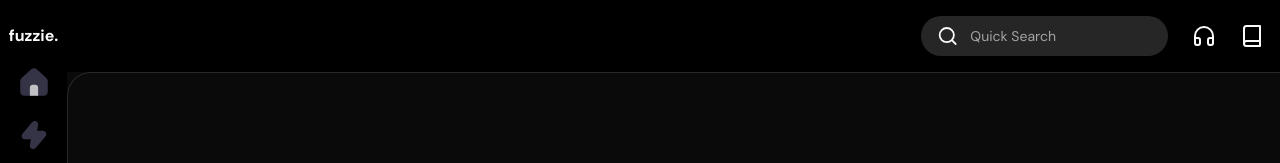
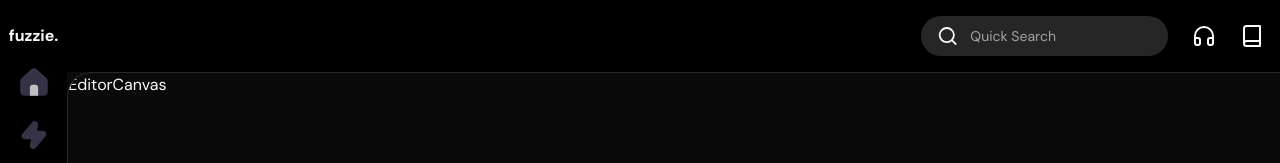
Before and after one commit to Subash-Mohan/fuzzie-automation-tool, a Next.js app: page /workflows/editor/e748bhf84b4h in a window 1280 px wide. Shown: the top 163 px of the page. Built offline with nearby package versions, Linux system fonts and the light colour scheme; no server answers.

Commit message:
add React flow dependency

```diff
--- a/package.json
+++ b/package.json
@@ -23,6 +23,7 @@
     "@tsparticles/react": "^3.0.0",
     "@tsparticles/slim": "^3.5.0",
     "@uploadcare/react-uploader": "^0.6.1",
+    "@xyflow/react": "^12.0.4",
     "class-variance-authority": "^0.7.0",
     "clsx": "^2.1.1",
     "framer-motion": "^11.2.14",
--- /dev/null
+++ b/src/app/(main)/(pages)/workflows/editor/[editorId]/_components/editor-canvas.tsx
@@ -0,0 +1,14 @@
+import React from 'react'
+import { ReactFlow } from '@xyflow/react';
+
+import '@xyflow/react/dist/style.css';
+
+type Props = {}
+
+const EditorCanvas = (props: Props) => {
+  return (
+    <div>EditorCanvas</div>
+  )
+}
+
+export default EditorCanvas
--- a/src/app/(main)/(pages)/workflows/editor/[editorId]/page.tsx
+++ b/src/app/(main)/(pages)/workflows/editor/[editorId]/page.tsx
@@ -1,5 +1,6 @@
 import { ConnectionsProvider } from "@/providers/connections-provider";
 import EditorProvider, { EditorContext } from "@/providers/editor-provider";
+import EditorCanvas from "./_components/editor-canvas";
 
 const EditorPage = () => {
 
@@ -7,7 +8,7 @@ const EditorPage = () => {
     <div className="h-full">
       <EditorProvider>
         <ConnectionsProvider>
-          <></>
+          <EditorCanvas/>
         </ConnectionsProvider>
       </EditorProvider>
     </div>
```
Also changed, not shown: 1 other file (tests, documents, lock files or other folders).
